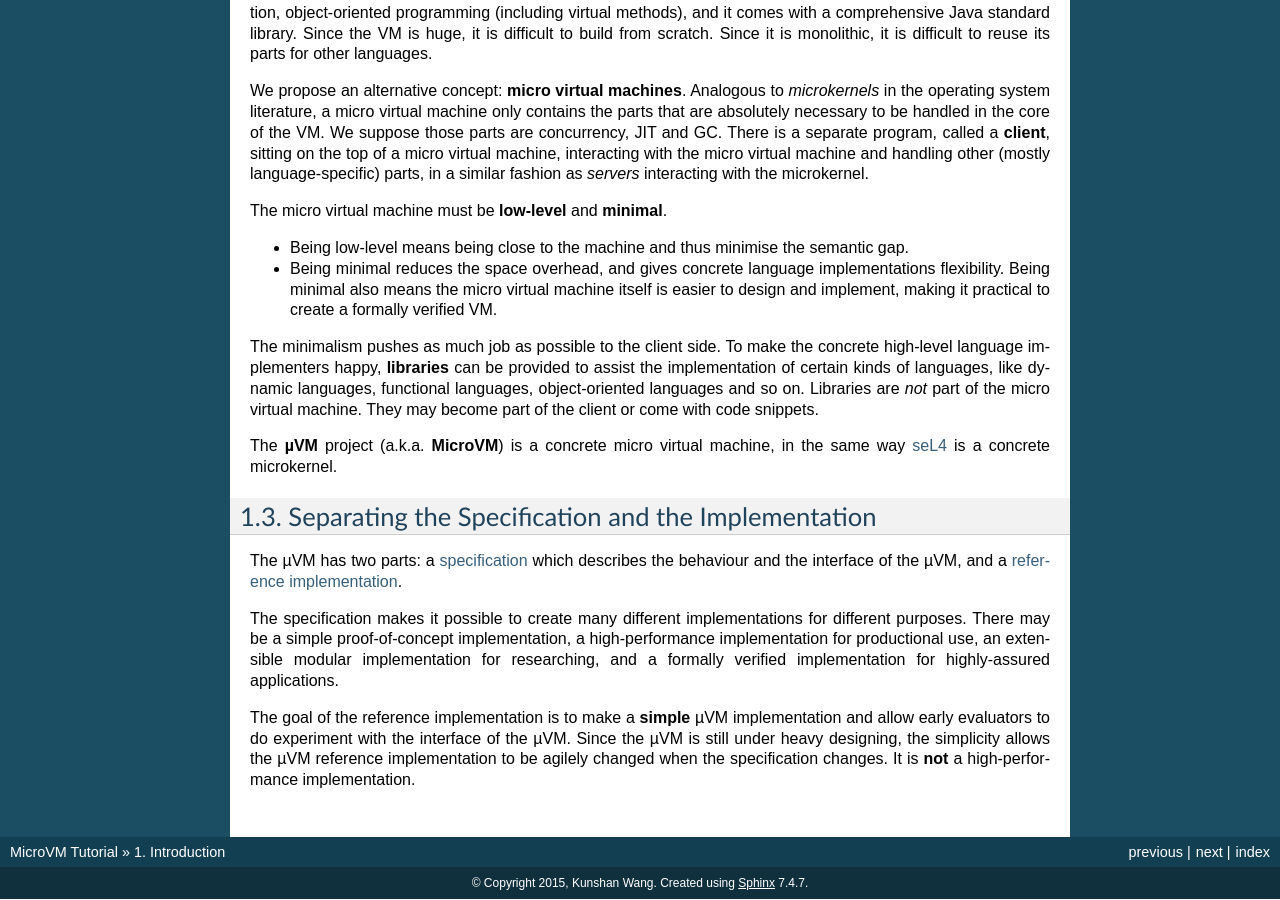
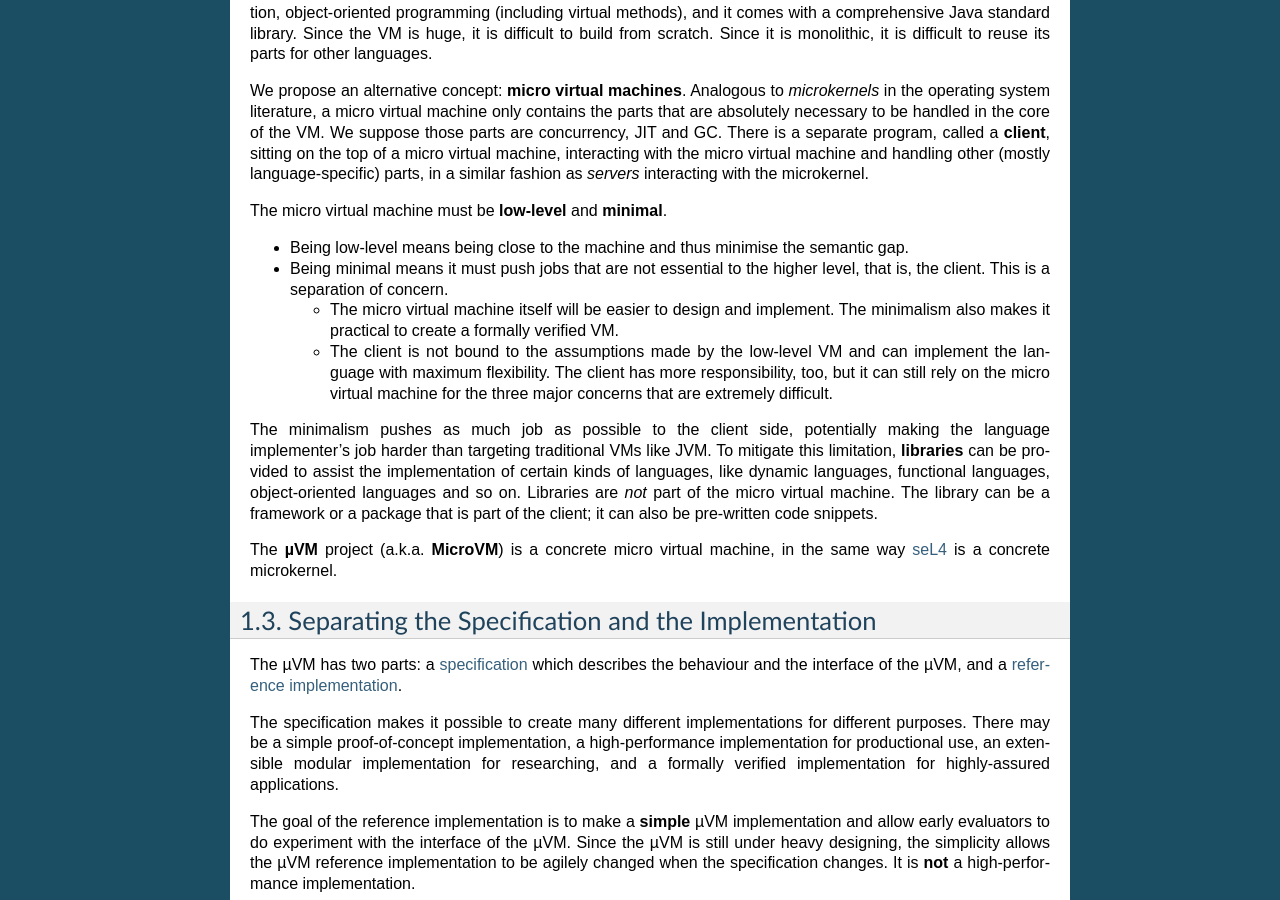
Before and after one commit to microvm/microvm-tutorial, a Sphinx documentation site: the page built from docs/langimpl/intro.rst, in a window 1280 px wide and 900 px high, scrolled down 1451 px. Built offline with Sphinx 7.4.7, drawn with Linux system fonts in a browser that asks for light colours.

Commit message:
Be more specific about "minimalism".

```diff
--- a/docs/langimpl/intro.rst
+++ b/docs/langimpl/intro.rst
@@ -115,17 +115,24 @@ The micro virtual machine must be **low-level** and **minimal**.
 * Being low-level means being close to the machine and thus minimise the
   semantic gap.
 
-* Being minimal reduces the space overhead, and gives concrete language
-  implementations flexibility. Being minimal also means the micro virtual
-  machine itself is easier to design and implement, making it practical to
-  create a formally verified VM.
+* Being minimal means it must push jobs that are not essential to the higher
+  level, that is, the client. This is a separation of concern.
 
-The minimalism pushes as much job as possible to the client side. To make the
-concrete high-level language implementers happy, **libraries** can be provided
-to assist the implementation of certain kinds of languages, like dynamic
-languages, functional languages, object-oriented languages and so on. Libraries
-are *not* part of the micro virtual machine. They may become part of the client
-or come with code snippets.
+  - The micro virtual machine itself will be easier to design and implement. The
+    minimalism also makes it practical to create a formally verified VM.
+
+  - The client is not bound to the assumptions made by the low-level VM and can
+    implement the language with maximum flexibility. The client has more
+    responsibility, too, but it can still rely on the micro virtual machine for
+    the three major concerns that are extremely difficult.
+
+The minimalism pushes as much job as possible to the client side, potentially
+making the language implementer's job harder than targeting traditional VMs like
+JVM. To mitigate this limitation, **libraries** can be provided to assist the
+implementation of certain kinds of languages, like dynamic languages, functional
+languages, object-oriented languages and so on. Libraries are *not* part of the
+micro virtual machine. The library can be a framework or a package that is part
+of the client; it can also be pre-written code snippets.
 
 The **µVM** project (a.k.a. **MicroVM**) is a concrete micro virtual machine, in
 the same way `seL4 <http://sel4.systems/>`__ is a concrete microkernel.
```
